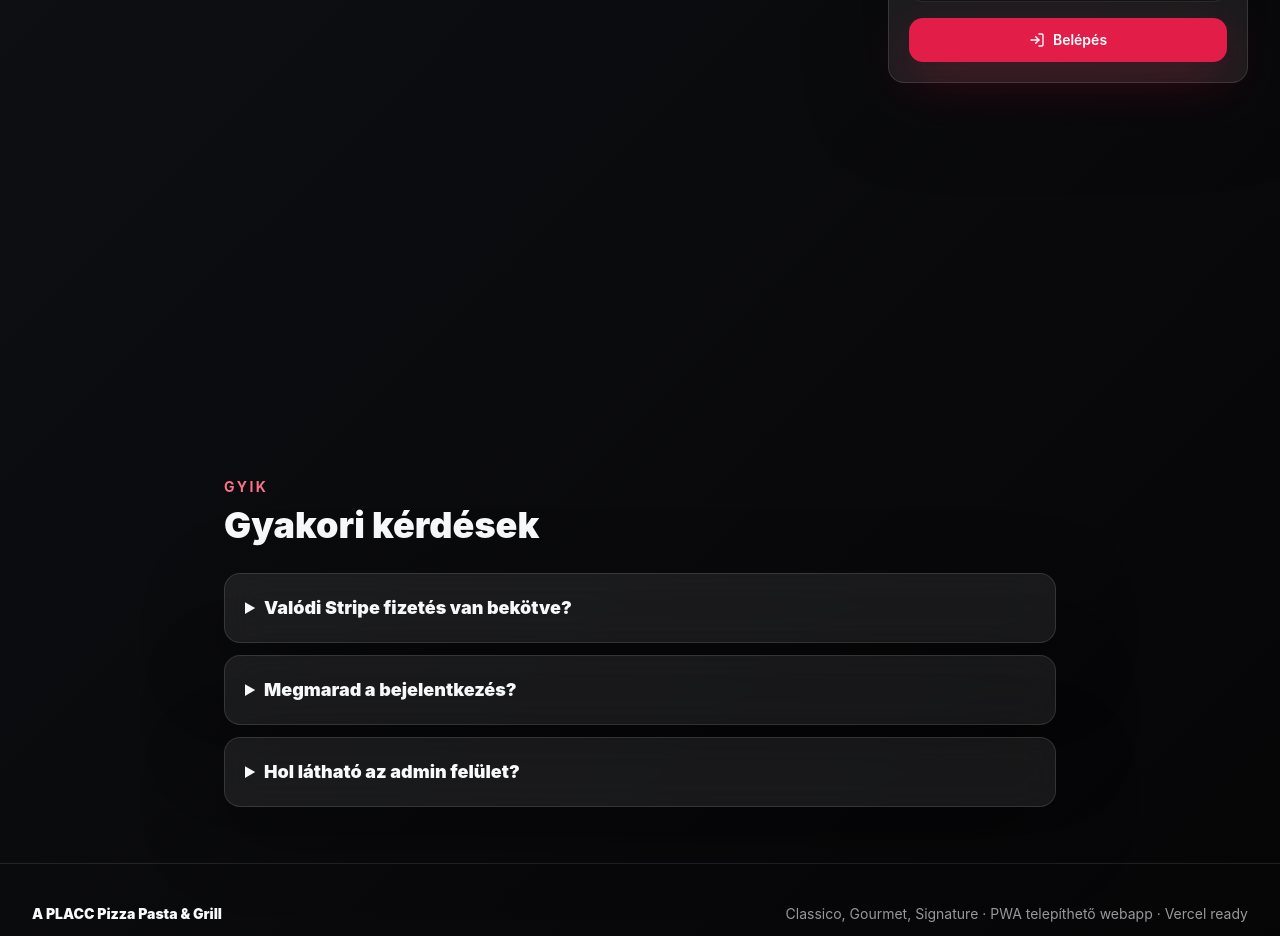
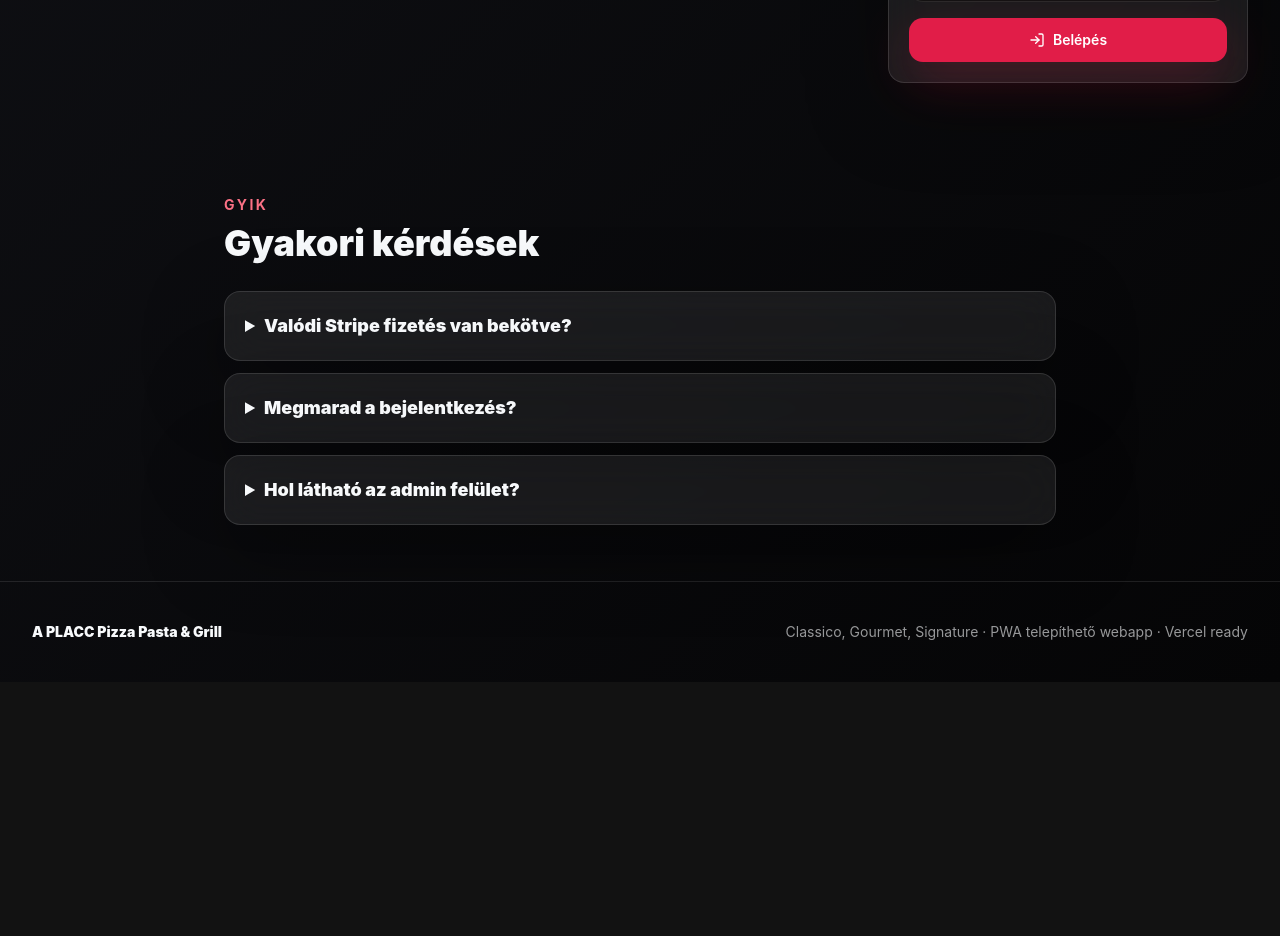
Before and after one commit to haaaver/Kavandra, a Next.js app: page / in a window 1280 px wide. Shown: the part 3260-4196 px from the top of the page. After the commit the page ends 3942 px from the top, so only its background shows below. Built offline with nearby package versions, Linux system fonts and the light colour scheme.

Commit message:
remove reviews section

```diff
--- a/components/HomeApp.tsx
+++ b/components/HomeApp.tsx
@@ -2,7 +2,7 @@
 
 import { useEffect, useMemo, useState } from "react";
 import Image from "next/image";
-import { ArrowRight, Clock, Flame, MapPin, ShieldCheck, ShoppingBag, Sparkles, Star } from "lucide-react";
+import { ArrowRight, Clock, Flame, MapPin, ShieldCheck, ShoppingBag, Sparkles } from "lucide-react";
 import { motion } from "framer-motion";
 import { AuthPanel } from "@/components/AuthPanel";
 import { Button } from "@/components/Button";
@@ -13,21 +13,6 @@ import { OrdersPanel } from "@/components/OrdersPanel";
 import { categories, formatPrice, menuItems } from "@/lib/menu";
 import { featuredItems, useStore } from "@/lib/store";
 import { menuImage } from "@/lib/visuals";
-
-const testimonials = [
-  {
-    name: "Réka",
-    text: "A Parma pizzában minden falat tiszta olasz hangulat. A rendeléskövetés külön jó pont."
-  },
-  {
-    name: "Máté",
-    text: "Letisztult, gyors, a kosár végig szem előtt van. Pont ilyen online étlap kell egy jó pizzériának."
-  },
-  {
-    name: "Nóra",
-    text: "A tiramisu és a jeges kávé kombó veszélyesen jól működik."
-  }
-];
 
 const faqs = [
   {
@@ -183,18 +168,6 @@ export function HomeApp() {
         <AuthPanel />
       </section>
 
-      <section className="mx-auto max-w-7xl px-4 py-14 md:px-8">
-        <div className="grid gap-5 md:grid-cols-3">
-          {testimonials.map((testimonial) => (
-            <article className="glass scroll-reveal rounded-2xl p-5" key={testimonial.name}>
-              <Star className="h-5 w-5 fill-basil text-basil" />
-              <p className="mt-4 text-sm leading-6 text-ink/68">{testimonial.text}</p>
-              <p className="mt-5 font-black">{testimonial.name}</p>
-            </article>
-          ))}
-        </div>
-      </section>
-
       <section className="mx-auto max-w-4xl px-4 py-14 md:px-8">
         <p className="text-sm font-bold uppercase tracking-[0.18em] text-basil">GYIK</p>
         <h2 className="mt-2 text-4xl font-black">Gyakori kérdések</h2>
```
